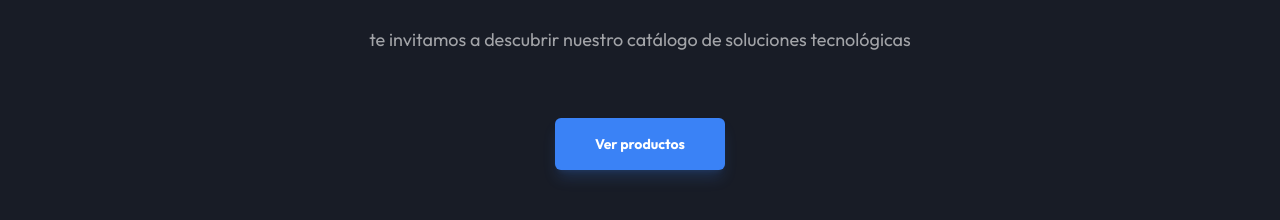
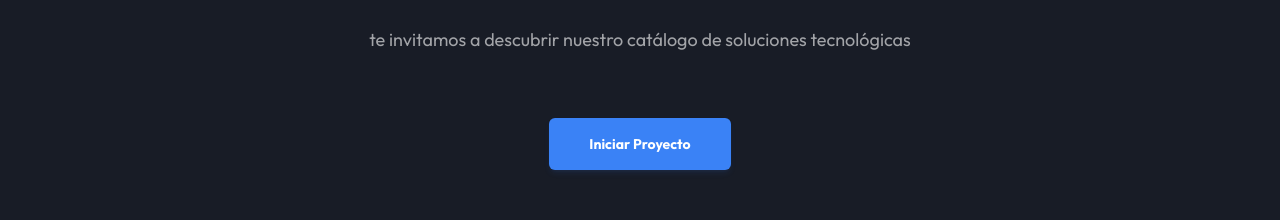
Before and after one commit to MarianoRicoy/tws-landing, a Next.js app: page /servicios/product-lab in a window 1280 px wide. Shown: the part 2098-2318 px from the top of the page. Built offline with nearby package versions, Linux system fonts and the light colour scheme.

Commit message:
Style: Reduced button hover glow intensity across the site for a subtler effect

```diff
--- a/app/servicios/product-lab/page.tsx
+++ b/app/servicios/product-lab/page.tsx
@@ -223,12 +223,12 @@ export default function ProductLabPage() {
             transition={{ delay: 0.2 }}
             className="flex items-center justify-center pt-4"
           >
-            <Link
-              href="/en-desarrollo"
-              className="px-10 py-4 rounded-md bg-accent-cyan text-white font-bold text-sm hover:opacity-90 transition-all hover:scale-105 active:scale-95 shadow-lg shadow-accent-cyan/20 w-full sm:w-auto"
+            <button
+              onClick={openModal}
+              className="px-10 py-4 rounded-md bg-accent-cyan text-white font-bold text-sm hover:opacity-90 transition-all hover:scale-105 active:scale-95 shadow-md shadow-accent-cyan/10 w-full sm:w-auto"
             >
-              Ver productos
-            </Link>
+              Iniciar Proyecto
+            </button>
           </motion.div>
         </div>
       </section>
--- a/app/servicios/software-factory/page.tsx
+++ b/app/servicios/software-factory/page.tsx
@@ -252,7 +252,7 @@ export default function SoftwareFactoryPage() {
           >
             <button
               onClick={openModal}
-              className="px-10 py-4 rounded-md bg-accent-cyan text-white font-bold text-sm hover:opacity-90 transition-all hover:scale-105 active:scale-95 shadow-lg shadow-accent-cyan/20 w-full sm:w-auto"
+              className="px-10 py-4 rounded-md bg-accent-cyan text-white font-bold text-sm hover:opacity-90 transition-all hover:scale-105 active:scale-95 shadow-md shadow-accent-cyan/10 w-full sm:w-auto"
             >
               Iniciar Proyecto
             </button>
--- a/components/CallToAction.tsx
+++ b/components/CallToAction.tsx
@@ -16,9 +16,9 @@ export default function CallToAction() {
         </p>
         <button
           onClick={openModal}
-          className="px-10 py-4 rounded-md bg-accent-cyan text-white font-bold text-base shadow-lg shadow-accent-cyan/10 hover:bg-opacity-90 hover:-translate-y-1 hover:shadow-2xl hover:shadow-accent-cyan/20 transition-all duration-300"
+          className="px-10 py-4 rounded-md bg-accent-cyan text-white font-bold text-sm hover:opacity-90 transition-all hover:scale-105 active:scale-95 shadow-md shadow-accent-cyan/10 w-full sm:w-auto"
         >
-          Solicitar asesoramiento
+          Agendar Reunión
         </button>
       </div>
     </section>
--- a/components/ContactModal.tsx
+++ b/components/ContactModal.tsx
@@ -86,7 +86,8 @@ const ContactModal: React.FC<ContactModalProps> = ({ isOpen, onClose }) => {
               <div className="flex justify-center pb-4 md:pb-0">
                 <button
                   type="submit"
-                  className="w-full md:w-auto py-4 px-10 bg-accent-cyan hover:opacity-90 rounded-xl text-white font-bold transition-all text-base shadow-lg shadow-accent-cyan/20 hover:-translate-y-0.5"
+                  disabled={false}
+                  className="w-full bg-accent-cyan text-white font-bold py-4 rounded-lg hover:opacity-90 transition-all hover:scale-[1.02] active:scale-[0.98] shadow-md shadow-accent-cyan/10 disabled:opacity-50 disabled:cursor-not-allowed flex items-center justify-center gap-2"
                 >
                   Enviar Mensaje
                 </button>
--- a/components/Hero.tsx
+++ b/components/Hero.tsx
@@ -27,12 +27,12 @@ export default function Hero() {
           <div className="flex flex-col sm:flex-row items-center justify-center gap-6 pt-4 w-full sm:w-auto">
             <button
               onClick={openModal}
-              className="px-10 py-4 rounded-md bg-accent-cyan/10 sm:bg-accent-cyan/10 border border-accent-cyan/30 sm:border-accent-cyan/30 text-white font-bold text-sm hover:bg-accent-cyan hover:text-white hover:border-accent-cyan hover:shadow-lg hover:shadow-accent-cyan/20 transition-all hover:scale-105 active:scale-95 text-center w-full sm:w-auto shadow-lg shadow-accent-cyan/5 sm:shadow-none">
+              className="px-10 py-4 rounded-md bg-accent-cyan/10 sm:bg-accent-cyan/10 border border-accent-cyan/30 sm:border-accent-cyan/30 text-white font-bold text-sm hover:bg-accent-cyan hover:text-white hover:border-accent-cyan hover:shadow-md hover:shadow-accent-cyan/10 transition-all hover:scale-105 active:scale-95 text-center w-full sm:w-auto shadow-md shadow-accent-cyan/5 sm:shadow-none">
               Agendar Reunión
             </button>
             <button
               onClick={openModal}
-              className="px-10 py-4 rounded-md border border-white/10 text-white/80 font-bold text-sm hover:bg-accent-cyan hover:text-white hover:border-accent-cyan hover:shadow-lg hover:shadow-accent-cyan/20 transition-all hover:scale-105 active:scale-95 text-center w-full sm:w-auto">
+              className="px-10 py-4 rounded-md border border-white/10 text-white/80 font-bold text-sm hover:bg-accent-cyan hover:text-white hover:border-accent-cyan hover:shadow-md hover:shadow-accent-cyan/10 transition-all hover:scale-105 active:scale-95 text-center w-full sm:w-auto">
               Solicitar Presupuesto
             </button>
           </div>
```
